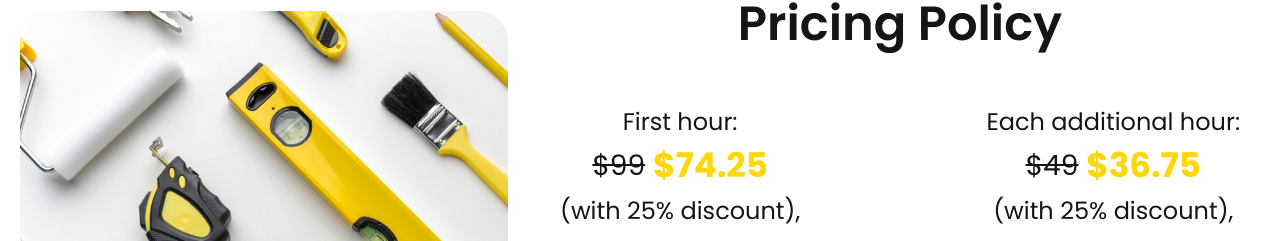
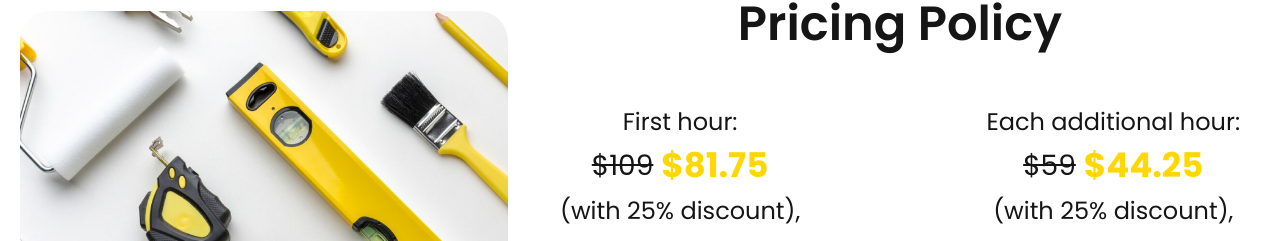
Before and after one commit to handyfriendCanada/handyfriend.ca, a Next.js app: page / in a window 1280 px wide. Shown: the part 3372-3613 px from the top of the page. Built offline with nearby package versions, Linux system fonts and the light colour scheme.

Commit message:
Update pricingPolicy.tsx

```diff
--- a/src/components/pricingPolicy.tsx
+++ b/src/components/pricingPolicy.tsx
@@ -44,10 +44,10 @@ const PricingPolicy = () => {
 
                     <div className='flex items-center justify-center gap-2'>
                       <span className='text-black text-[22px] xs:text-[28px] sm:text-[40px] font-normal line-through'>
-                        $99
+                        $109
                       </span>
                       <span className='text-main text-[28px] xs:text-[34px] sm:text-[50px] font-bold '>
-                        $74.25
+                        $81.75
                       </span>
                     </div>
                   </div>
@@ -62,10 +62,10 @@ const PricingPolicy = () => {
                     </p>
                     <div className='flex items-center justify-center gap-2'>
                       <span className='text-black text-[22px] xs:text-[28px] sm:text-[40px] font-normal line-through'>
-                        $49
+                        $59
                       </span>
                       <span className='text-main text-[28px]  xs:text-[34px] sm:text-[50px] font-bold '>
-                        $36.75
+                        $44.25
                       </span>
                     </div>
                   </div>
```
